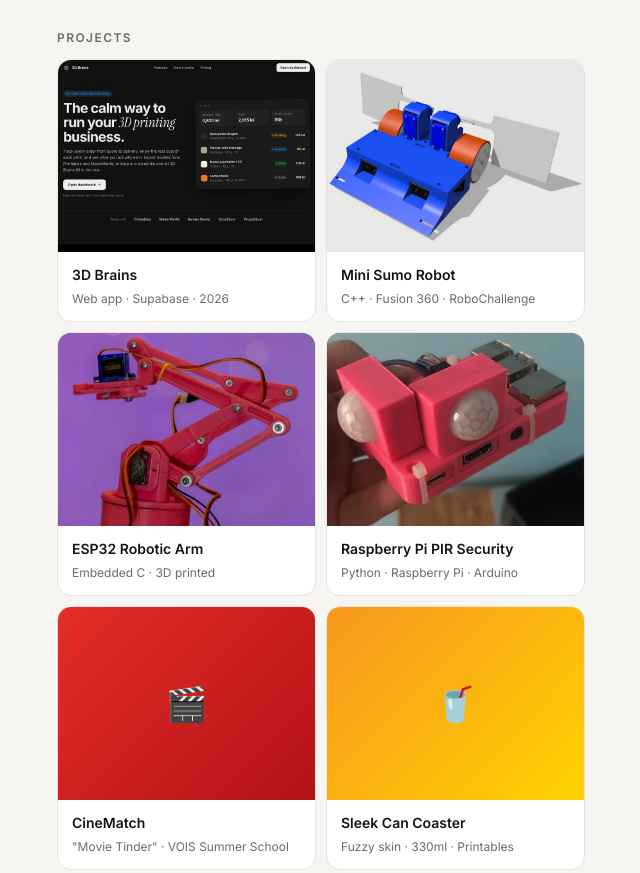
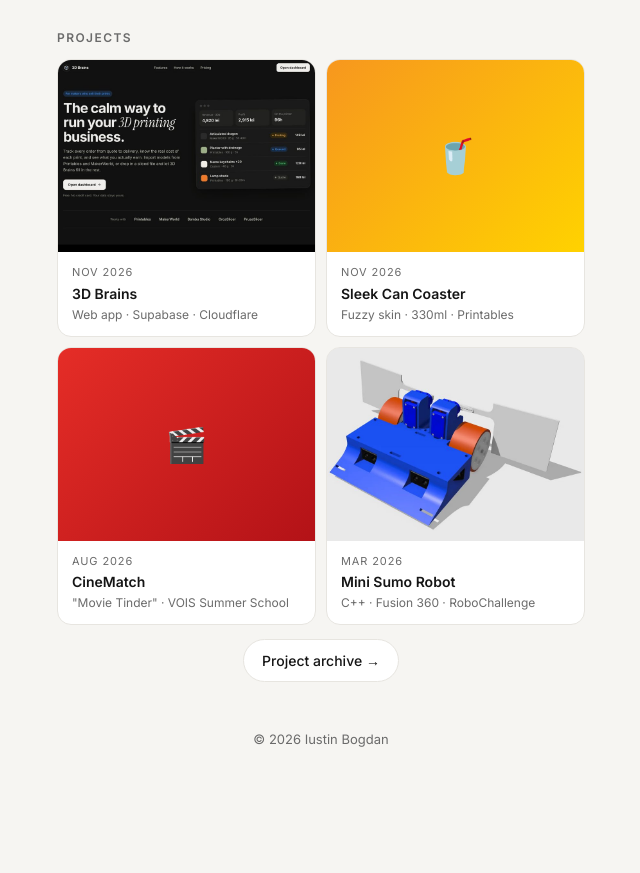
Before and after one commit to IustinB2005/portfolio, a plain HTML site: page index.html in a window 1280 px wide. Shown: the part 826-1699 px from the top of the page, without its empty margins (319-959 px from the left). After the commit the page ends 1616 px from the top, so only its background shows below. Drawn offline with Linux system fonts and the light colour scheme.

Commit message:
Add project log: projects.json, latest 4 on homepage, archive page
Co-Authored-By: Claude Opus 5.5 <noreply@anthropic.com>
Claude-Session: https://claude.ai/code/session_014r61vB5bdiFRWuJMeYbffF

```diff
--- a/index.html
+++ b/index.html
@@ -9,71 +9,7 @@
 <meta property="og:image" content="https://iustinbogdan.studio/images/avatar.jpg">
 <link rel="preconnect" href="https://fonts.googleapis.com">
 <link href="https://fonts.googleapis.com/css2?family=Inter:wght@400;500;600;700&display=swap" rel="stylesheet">
-<style>
-  :root{
-    --bg:#f6f5f2; --card:#ffffff; --text:#151515; --muted:#6b6b6b;
-    --line:#e7e5e0; --accent:#ff5a1f;
-  }
-  @media (prefers-color-scheme: dark){
-    :root{ --bg:#0f0f0f; --card:#191919; --text:#f2f2f2; --muted:#9a9a9a; --line:#2a2a2a; }
-  }
-  *{box-sizing:border-box;margin:0;padding:0}
-  body{background:var(--bg);color:var(--text);font-family:Inter,system-ui,sans-serif;
-       line-height:1.5;-webkit-font-smoothing:antialiased}
-  a{color:inherit;text-decoration:none}
-  .wrap{max-width:560px;margin:0 auto;padding:56px 16px 40px}
-
-  /* Header */
-  header{text-align:center;margin-bottom:36px}
-  .avatar{width:104px;height:104px;border-radius:50%;margin:0 auto 18px;
-          background:linear-gradient(135deg,var(--accent),#ffb347);display:grid;place-items:center;
-          color:#fff;font-weight:700;font-size:36px;overflow:hidden}
-  .avatar img{width:100%;height:100%;object-fit:cover}
-  h1{font-size:28px;font-weight:700;letter-spacing:-.02em}
-  .tagline{color:var(--muted);margin-top:6px;font-size:15px}
-  .socials{display:flex;justify-content:center;gap:10px;margin-top:18px}
-  .socials a{width:40px;height:40px;border-radius:50%;border:1px solid var(--line);background:var(--card);
-             display:grid;place-items:center;transition:transform .15s,border-color .15s}
-  .socials a:hover{transform:translateY(-2px);border-color:var(--text)}
-  .socials svg{width:18px;height:18px;fill:currentColor}
-
-  /* Sections */
-  h2{font-size:12px;text-transform:uppercase;letter-spacing:.12em;color:var(--muted);
-     font-weight:600;margin:32px 0 12px}
-
-  /* Link buttons */
-  .links{display:flex;flex-direction:column;gap:10px}
-  .link{display:flex;align-items:center;justify-content:space-between;gap:12px;
-        padding:16px 18px;border-radius:14px;background:var(--card);border:1px solid var(--line);
-        font-weight:500;transition:transform .15s,box-shadow .15s,border-color .15s}
-  .link:hover{transform:translateY(-2px);border-color:var(--text);box-shadow:0 6px 20px rgba(0,0,0,.06)}
-  .link small{display:block;color:var(--muted);font-weight:400;font-size:13px}
-  .arrow{flex:none;transition:transform .15s}
-  .link:hover .arrow{transform:translateX(3px)}
-  .link.featured{background:var(--text);color:var(--bg);border-color:var(--text)}
-  .link.featured small{color:inherit;opacity:.7}
-
-  /* Project cards */
-  .grid{display:grid;grid-template-columns:1fr 1fr;gap:10px}
-  .project{border-radius:14px;overflow:hidden;background:var(--card);border:1px solid var(--line);
-           transition:transform .15s,border-color .15s}
-  .project:hover{transform:translateY(-2px);border-color:var(--text)}
-  .thumb{aspect-ratio:4/3;background:var(--line);display:block;width:100%;object-fit:cover}
-  .p1 .thumb{background:linear-gradient(135deg,#ff5a1f,#ffb347)}
-  .p2 .thumb{background:linear-gradient(135deg,#3a7bd5,#00d2ff)}
-  .p3 .thumb{background:linear-gradient(135deg,#11998e,#38ef7d)}
-  .p4 .thumb{background:linear-gradient(135deg,#8e2de2,#f093fb)}
-  .p5 .thumb{background:linear-gradient(135deg,#e52d27,#b31217)}
-  .p6 .thumb{background:linear-gradient(135deg,#f7971e,#ffd200)}
-  span.thumb{display:grid;place-items:center}
-  span.thumb b{font-size:34px;color:#fff;font-weight:700}
-  .project div{padding:12px 14px}
-  .project strong{display:block;font-size:14px;font-weight:600}
-  .project span{font-size:12px;color:var(--muted)}
-
-  footer{text-align:center;color:var(--muted);font-size:13px;margin-top:48px}
-  @media (max-width:340px){ .grid{grid-template-columns:1fr} }
-</style>
+<link rel="stylesheet" href="style.css">
 </head>
 <body>
 <main class="wrap">
@@ -108,19 +44,13 @@
 
   <section>
     <h2>Projects</h2>
-    <div class="grid">
-      <!-- Swap a gradient for a photo: replace <span class="thumb"></span> with <img class="thumb" src="images/name.jpg" alt=""> -->
-      <a class="project p1" href="https://3dbrains.ro" target="_blank" rel="noopener"><img class="thumb" src="images/3dbrains.jpg" alt="3D Brains homepage" loading="lazy"><div><strong>3D Brains</strong><span>Web app · Supabase · 2026</span></div></a>
-      <a class="project p2" href="https://github.com/IustinB2005/mini-sumo-robot" target="_blank" rel="noopener"><img class="thumb" src="images/sumo.jpg" alt="Mini sumo robot 3D model" loading="lazy"><div><strong>Mini Sumo Robot</strong><span>C++ · Fusion 360 · RoboChallenge</span></div></a>
-      <a class="project p3" href="https://github.com/IustinB2005/esp32-robotic-arm" target="_blank" rel="noopener"><img class="thumb" src="images/arm.jpg" alt="3D printed ESP32 robotic arm" loading="lazy"><div><strong>ESP32 Robotic Arm</strong><span>Embedded C · 3D printed</span></div></a>
-      <a class="project p4" href="https://github.com/IustinB2005/raspberry-pi-pir" target="_blank" rel="noopener"><img class="thumb" src="images/pir.jpg" alt="Raspberry Pi with two PIR sensors in a pink 3D printed case" loading="lazy"><div><strong>Raspberry Pi PIR Security</strong><span>Python · Raspberry Pi · Arduino</span></div></a>
-      <a class="project p5" href="https://github.com/IustinB2005/vois-cinematch" target="_blank" rel="noopener"><span class="thumb"><b>🎬</b></span><div><strong>CineMatch</strong><span>"Movie Tinder" · VOIS Summer School</span></div></a>
-      <a class="project p6" href="https://www.printables.com/model/1917259-fuzzy-skin-sleek-can-coaster-330ml-aqua-carpatica" target="_blank" rel="noopener"><span class="thumb"><b>🥤</b></span><div><strong>Sleek Can Coaster</strong><span>Fuzzy skin · 330ml · Printables</span></div></a>
-    </div>
+    <div class="grid" data-projects="latest"></div>
+    <p class="more" id="archive-link" hidden><a href="archive.html">Project archive →</a></p>
   </section>
 
   <footer>© <span id="y"></span> Iustin Bogdan</footer>
 </main>
+<script src="projects.js"></script>
 <script>document.getElementById('y').textContent=new Date().getFullYear()</script>
 </body>
 </html>
--- /dev/null
+++ b/projects.js
@@ -0,0 +1,61 @@
+// Renders project cards from projects.json.
+// <div class="grid" data-projects="latest"> -> newest 4
+// <div class="grid" data-projects="archive"> -> everything older, grouped by year
+(function () {
+  var LATEST = 4;
+  var MONTHS = ['Jan','Feb','Mar','Apr','May','Jun','Jul','Aug','Sep','Oct','Nov','Dec'];
+
+  function esc(s) {
+    return String(s || '').replace(/[&<>"']/g, function (c) {
+      return {'&':'&amp;','<':'&lt;','>':'&gt;','"':'&quot;',"'":'&#39;'}[c];
+    });
+  }
+  function fmtDate(d) {
+    var p = (d || '').split('-');
+    return p.length >= 2 ? MONTHS[+p[1] - 1] + ' ' + p[0] : '';
+  }
+  function card(p) {
+    var thumb = p.image
+      ? '<img class="thumb" src="' + esc(p.image) + '" alt="' + esc(p.title) + '" loading="lazy">'
+      : '<span class="thumb" style="background:linear-gradient(135deg,' + esc(p.color || '#ff5a1f,#ffb347') + ')"><b>' + esc(p.emoji || '✦') + '</b></span>';
+    var href = p.link || p.video || '#';
+    var video = p.video
+      ? '<a class="badge" href="' + esc(p.video) + '" target="_blank" rel="noopener">▶ Video</a>' : '';
+    return '<article class="project">' +
+      '<a class="cover" href="' + esc(href) + '" target="_blank" rel="noopener">' + thumb + '</a>' +
+      '<div><time>' + fmtDate(p.date) + '</time>' +
+      '<a href="' + esc(href) + '" target="_blank" rel="noopener"><strong>' + esc(p.title) + '</strong></a>' +
+      '<span>' + esc(p.subtitle) + '</span>' + video + '</div></article>';
+  }
+
+  var grids = document.querySelectorAll('[data-projects]');
+  if (!grids.length) return;
+  fetch('projects.json', {cache: 'no-cache'})
+    .then(function (r) { return r.json(); })
+    .then(function (all) {
+      all.sort(function (a, b) { return (b.date || '').localeCompare(a.date || ''); });
+      grids.forEach(function (g) {
+        if (g.dataset.projects === 'latest') {
+          g.innerHTML = all.slice(0, LATEST).map(card).join('');
+          var more = document.getElementById('archive-link');
+          if (more) more.hidden = all.length <= LATEST;
+        } else {
+          var old = all.slice(LATEST), html = '', year = null, open = false;
+          if (!old.length) { g.outerHTML = '<p class="empty">Nothing in the archive yet — all projects are on the homepage.</p>'; return; }
+          old.forEach(function (p) {
+            var y = (p.date || '').slice(0, 4);
+            if (y !== year) {
+              if (open) html += '</div>';
+              html += '<h2>' + esc(y) + '</h2><div class="grid">';
+              year = y; open = true;
+            }
+            html += card(p);
+          });
+          g.outerHTML = html + '</div>';
+        }
+      });
+    })
+    .catch(function () {
+      grids.forEach(function (g) { g.innerHTML = '<p class="empty">Could not load projects.</p>'; });
+    });
+})();
--- /dev/null
+++ b/projects.json
@@ -0,0 +1,54 @@
+[
+  {
+    "title": "3D Brains",
+    "date": "2026-11-21",
+    "subtitle": "Web app · Supabase · Cloudflare",
+    "image": "images/3dbrains.jpg",
+    "link": "https://3dbrains.ro",
+    "video": ""
+  },
+  {
+    "title": "Sleek Can Coaster",
+    "date": "2026-11-15",
+    "subtitle": "Fuzzy skin · 330ml · Printables",
+    "image": "",
+    "emoji": "🥤",
+    "color": "#f7971e,#ffd200",
+    "link": "https://www.printables.com/model/1917259-fuzzy-skin-sleek-can-coaster-330ml-aqua-carpatica",
+    "video": ""
+  },
+  {
+    "title": "CineMatch",
+    "date": "2026-08-24",
+    "subtitle": "\"Movie Tinder\" · VOIS Summer School",
+    "image": "",
+    "emoji": "🎬",
+    "color": "#e52d27,#b31217",
+    "link": "https://github.com/IustinB2005/vois-cinematch",
+    "video": ""
+  },
+  {
+    "title": "Mini Sumo Robot",
+    "date": "2026-03-15",
+    "subtitle": "C++ · Fusion 360 · RoboChallenge",
+    "image": "images/sumo.jpg",
+    "link": "https://github.com/IustinB2005/mini-sumo-robot",
+    "video": ""
+  },
+  {
+    "title": "ESP32 Robotic Arm",
+    "date": "2026-03-14",
+    "subtitle": "Embedded C · 3D printed",
+    "image": "images/arm.jpg",
+    "link": "https://github.com/IustinB2005/esp32-robotic-arm",
+    "video": ""
+  },
+  {
+    "title": "Raspberry Pi PIR Security",
+    "date": "2026-03-13",
+    "subtitle": "Python · Raspberry Pi · Arduino",
+    "image": "images/pir.jpg",
+    "link": "https://github.com/IustinB2005/raspberry-pi-pir",
+    "video": ""
+  }
+]
--- /dev/null
+++ b/style.css
@@ -0,0 +1,70 @@
+  :root{
+    --bg:#f6f5f2; --card:#ffffff; --text:#151515; --muted:#6b6b6b;
+    --line:#e7e5e0; --accent:#ff5a1f;
+  }
+  @media (prefers-color-scheme: dark){
+    :root{ --bg:#0f0f0f; --card:#191919; --text:#f2f2f2; --muted:#9a9a9a; --line:#2a2a2a; }
+  }
+  *{box-sizing:border-box;margin:0;padding:0}
+  body{background:var(--bg);color:var(--text);font-family:Inter,system-ui,sans-serif;
+       line-height:1.5;-webkit-font-smoothing:antialiased}
+  a{color:inherit;text-decoration:none}
+  .wrap{max-width:560px;margin:0 auto;padding:56px 16px 40px}
+
+  /* Header */
+  header{text-align:center;margin-bottom:36px}
+  .avatar{width:104px;height:104px;border-radius:50%;margin:0 auto 18px;
+          background:linear-gradient(135deg,var(--accent),#ffb347);display:grid;place-items:center;
+          color:#fff;font-weight:700;font-size:36px;overflow:hidden}
+  .avatar img{width:100%;height:100%;object-fit:cover}
+  h1{font-size:28px;font-weight:700;letter-spacing:-.02em}
+  .tagline{color:var(--muted);margin-top:6px;font-size:15px}
+  .socials{display:flex;justify-content:center;gap:10px;margin-top:18px}
+  .socials a{width:40px;height:40px;border-radius:50%;border:1px solid var(--line);background:var(--card);
+             display:grid;place-items:center;transition:transform .15s,border-color .15s}
+  .socials a:hover{transform:translateY(-2px);border-color:var(--text)}
+  .socials svg{width:18px;height:18px;fill:currentColor}
+
+  /* Sections */
+  h2{font-size:12px;text-transform:uppercase;letter-spacing:.12em;color:var(--muted);
+     font-weight:600;margin:32px 0 12px}
+
+  /* Link buttons */
+  .links{display:flex;flex-direction:column;gap:10px}
+  .link{display:flex;align-items:center;justify-content:space-between;gap:12px;
+        padding:16px 18px;border-radius:14px;background:var(--card);border:1px solid var(--line);
+        font-weight:500;transition:transform .15s,box-shadow .15s,border-color .15s}
+  .link:hover{transform:translateY(-2px);border-color:var(--text);box-shadow:0 6px 20px rgba(0,0,0,.06)}
+  .link small{display:block;color:var(--muted);font-weight:400;font-size:13px}
+  .arrow{flex:none;transition:transform .15s}
+  .link:hover .arrow{transform:translateX(3px)}
+  .link.featured{background:var(--text);color:var(--bg);border-color:var(--text)}
+  .link.featured small{color:inherit;opacity:.7}
+
+  /* Project cards */
+  .grid{display:grid;grid-template-columns:1fr 1fr;gap:10px}
+  .project{border-radius:14px;overflow:hidden;background:var(--card);border:1px solid var(--line);
+           transition:transform .15s,border-color .15s}
+  .project:hover{transform:translateY(-2px);border-color:var(--text)}
+  .thumb{aspect-ratio:4/3;background:var(--line);display:block;width:100%;object-fit:cover}
+  span.thumb{display:grid;place-items:center}
+  span.thumb b{font-size:34px;color:#fff;font-weight:700}
+  .project{display:flex;flex-direction:column}
+  .project .cover{display:block}
+  .project div{padding:12px 14px;display:flex;flex-direction:column;gap:2px;flex:1}
+  .project time{font-size:11px;text-transform:uppercase;letter-spacing:.08em;color:var(--muted)}
+  .project div a:hover strong{text-decoration:underline}
+  .badge{align-self:flex-start;margin-top:8px;font-size:12px;font-weight:600;padding:3px 10px;border-radius:999px;
+         background:var(--text);color:var(--bg)}
+  .badge:hover{opacity:.85}
+  .more{display:flex;justify-content:center;margin-top:14px}
+  .more a{font-size:14px;font-weight:500;padding:10px 18px;border:1px solid var(--line);border-radius:999px;background:var(--card)}
+  .more a:hover{border-color:var(--text)}
+  .back{display:inline-block;color:var(--muted);font-weight:500;margin-bottom:24px}
+  .back:hover{color:var(--text)}
+  .empty{color:var(--muted);font-size:14px}
+  .project strong{display:block;font-size:14px;font-weight:600}
+  .project span{font-size:12px;color:var(--muted)}
+
+  footer{text-align:center;color:var(--muted);font-size:13px;margin-top:48px}
+  @media (max-width:340px){ .grid{grid-template-columns:1fr} }
```
Also changed, not shown: archive.html (added, +24 -0 lines), 1 other file.
